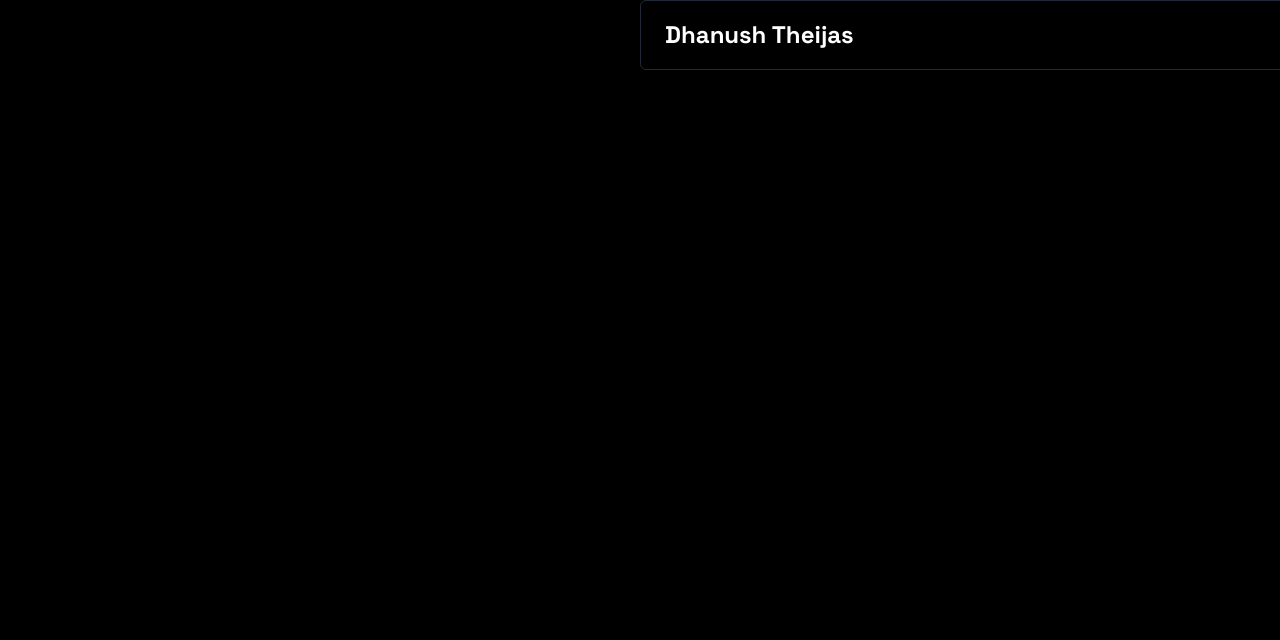
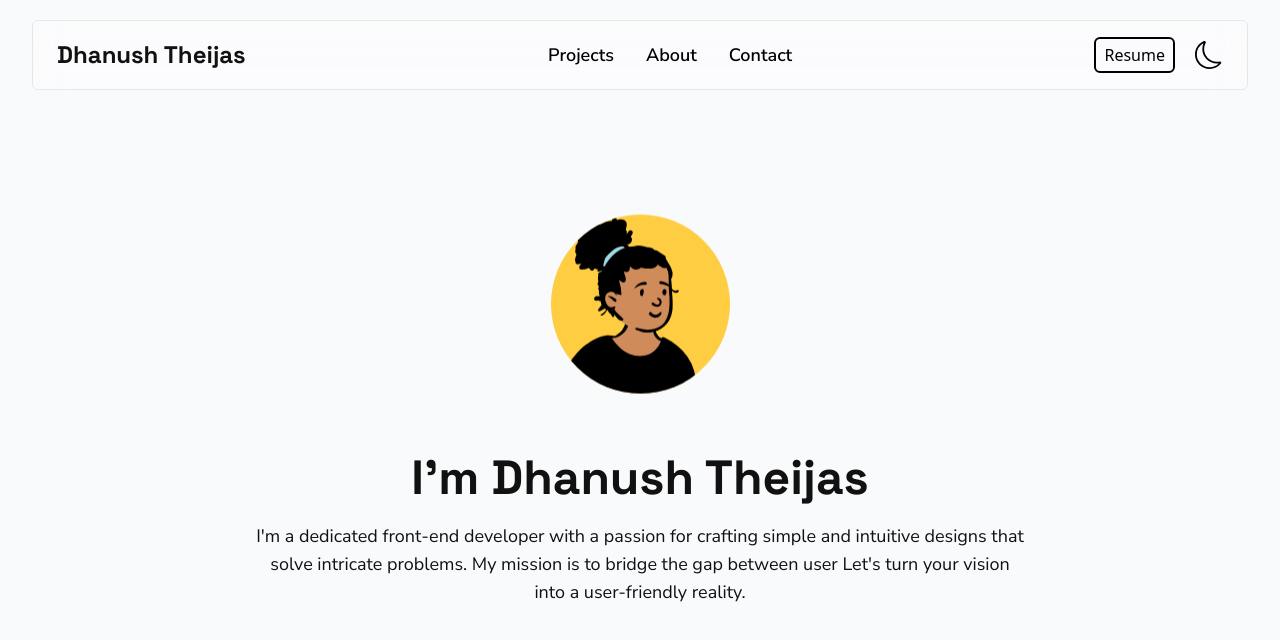
Before and after one commit to dhanushtheijas08/react-portfolio, a React (Vite) app: page / in a window 1280 px wide. Shown: the top 640 px of the page. Built offline with nearby package versions, Linux system fonts and the light colour scheme.

Commit message:
Update NavBar component with new features and styles

```diff
--- a/src/components/NavBar.jsx
+++ b/src/components/NavBar.jsx
@@ -21,7 +21,7 @@ const animateVariants = {
   }),
 };
 
-function NavItem({ item, index }) {
+function NavItem({ item, index, activeLink, setActiveLink }) {
   return (
     <motion.li
       variants={animateVariants}
@@ -29,9 +29,16 @@ function NavItem({ item, index }) {
       whileInView="animate"
       viewport={{ once: true }}
       custom={index}
-      className={`transition-colors duration-200 py-2 px-3 cursor-pointer`}
+      className={`transition-colors relative duration-200 py-2 px-3 cursor-pointer hover:text-gray-700 group `}
+      onClick={() => setActiveLink(index)}
     >
       <a href={`#${item.path}`}>{item.name}</a>
+      {activeLink === index && (
+        <motion.div
+          layoutId="underline"
+          className="absolute w-1/2 h-0.5 bg-gray-800 dark:bg-white left-1/4"
+        ></motion.div>
+      )}
     </motion.li>
   );
 }
@@ -59,7 +66,9 @@ function ResumeButton() {
 
 export default function NavBar() {
   const [shouldVisible, setShouldVisible] = useState(true);
+  const [activeLink, setActiveLink] = useState(null);
   const { scrollY } = useScroll();
+  console.log(activeLink);
 
   useMotionValueEvent(scrollY, "change", (latest) =>
     latest < scrollY.getPrevious()
@@ -83,7 +92,13 @@ export default function NavBar() {
   ];
 
   const renderList = data.map((item, index) => (
-    <NavItem key={item.name} item={item} index={index} />
+    <NavItem
+      key={item.name}
+      item={item}
+      index={index}
+      activeLink={activeLink}
+      setActiveLink={setActiveLink}
+    />
   ));
 
   return (
@@ -93,15 +108,17 @@ export default function NavBar() {
         hidden: { y: "-150%", transition: { type: "just" } },
       }}
       animate={shouldVisible ? "visible" : "hidden"}
-      className="flex z-10 centered-div fixed w-[95%] justify-between items-center border border-gray-200 rounded-md dark:border-gray-800 bg-white dark:bg-black bg-opacity-30 dark:bg-opacity-30 backdrop-filter backdrop-saturate-150 backdrop-blur-lg px-1 py-3"
+      className="flex z-10 w-[95%] fixed justify-between items-center border border-gray-200 rounded-md dark:border-gray-800 bg-white dark:bg-black bg-opacity-30 dark:bg-opacity-30 backdrop-filter backdrop-saturate-150 backdrop-blur-lg px-1 py-3"
     >
       <Logo forNavBar />
 
       <ul className="flex gap-2 items-center text-lg font-nunito font-semibold dark:text-white">
         {renderList}
+      </ul>
+      <div className="flex">
         <ResumeButton />
         <Switch />
-      </ul>
+      </div>
     </motion.nav>
   );
 }
--- a/src/index.css
+++ b/src/index.css
@@ -8,12 +8,3 @@
     backdrop-filter : blur(10px);
     -webkit-backdrop-filter: blur(10px);
 }
-body {
-    width: 100%;
-    height: 100vh;
-}
-.centered-div {
-    position: fixed;
-    left: 50%;
-    transform: translateX(-50%);
-}
--- a/src/pages/Home.jsx
+++ b/src/pages/Home.jsx
@@ -1,26 +1,55 @@
 import React from "react";
 import NavBar from "../components/NavBar";
 import ProfilePic from "../ui/ProfilePic";
+import { motion } from "framer-motion";
 
 export default function Home() {
   return (
-    <div className="bg-gray-50 h-[200vh] dark:bg-black">
-      <NavBar />
+    <div className="bg-gray-50 h-[200vh] dark:bg-black py-5">
+      <header className="flex justify-center">
+        <NavBar />
+      </header>
+
+      <main className="h-screen flex flex-col justify-center items-center">
+        <ProfilePic />
+        {/* <h2 className="text-xl font-Space">Hi I'm Dhanush Theijas</h2>
+   <h1 className="text-6xl text-center max-w-2xl font-Space font-bold text-dark-black dark:text-white">
+     Crafting Digital Magic, Pixel by Pixel
+   </h1> */}
+        <motion.h2
+          variants={{
+            hidden: { opacity: 0, y: 30 },
+            visible: { opacity: 1, y: 0 },
+          }}
+          initial="hidden"
+          animate="visible"
+          transition={{
+            duration: 0.5,
+            delay: 0.05,
+          }}
+          className="mt-10 font-bold dark:text-white text-dark-black text-5xl font-Space"
+        >
+          I'm Dhanush Theijas
+        </motion.h2>
+        <motion.p
+          variants={{
+            hidden: { opacity: 0, y: 35 },
+            visible: { opacity: 1, y: 0 },
+          }}
+          initial="hidden"
+          animate="visible"
+          transition={{
+            duration: 0.5,
+            delay: 0.05 * 2,
+          }}
+          className="mt-5 dark:text-white text-dark-black text-lg font-nunito max-w-3xl text-center"
+        >
+          I'm a dedicated front-end developer with a passion for crafting simple
+          and intuitive designs that solve intricate problems. My mission is to
+          bridge the gap between user Let's turn your vision into a
+          user-friendly reality.
+        </motion.p>
+      </main>
     </div>
   );
 }
-
-// <main className="h-screen flex flex-col justify-center items-center">
-//   <ProfilePic />
-//   {/* <h2 className="text-xl font-Space">Hi I'm Dhanush Theijas</h2>
-//   <h1 className="text-6xl text-center max-w-2xl font-Space font-bold text-dark-black dark:text-white">
-//     Crafting Digital Magic, Pixel by Pixel
-//   </h1> */}
-//   <h2 className="text-5xl font-Space">I'm Dhanush Theijas</h2>
-//   <p className="text-lg font-nunito max-w-3xl text-center">
-//     I'm a dedicated front-end developer with a passion for crafting simple
-//     and intuitive designs that solve intricate problems. My mission is to
-//     bridge the gap between user Let's turn your vision into a
-//     user-friendly reality.
-//   </p>
-// </main>
--- a/src/ui/ProfilePic.jsx
+++ b/src/ui/ProfilePic.jsx
@@ -13,6 +13,7 @@ export default function ProfilePic() {
           ease: "easeInOut",
         },
       }}
+      viewport={{ once: true }}
       src={ProfilImage}
       alt="Profile Image"
       className="animate-lower-bounce"
--- /dev/null
+++ b/src/ui/StaggeredDropDown.jsx
@@ -0,0 +1,102 @@
+import {
+  FiEdit,
+  FiChevronDown,
+  FiTrash,
+  FiShare,
+  FiPlusSquare,
+} from "react-icons/fi";
+import { motion } from "framer-motion";
+import { useState } from "react";
+
+const StaggeredDropDown = () => {
+  const [open, setOpen] = useState(false);
+
+  return (
+    <div className="p-8 pb-56 flex items-center justify-center bg-white">
+      <motion.div animate={open ? "open" : "closed"} className="relative">
+        <button
+          onClick={() => setOpen((pv) => !pv)}
+          className="flex items-center gap-2 px-3 py-2 rounded-md text-indigo-50 bg-indigo-500 hover:bg-indigo-500 transition-colors"
+        >
+          <span className="font-medium text-sm">Post actions</span>
+          <motion.span variants={iconVariants}>
+            <FiChevronDown />
+          </motion.span>
+        </button>
+
+        <motion.ul
+          initial={wrapperVariants.closed}
+          variants={wrapperVariants}
+          style={{ originY: "top", translateX: "-50%" }}
+          className="flex flex-col gap-2 p-2 rounded-lg bg-white shadow-xl absolute top-[120%] left-[50%] w-48 overflow-hidden"
+        >
+          <Option setOpen={setOpen} Icon={FiEdit} text="Edit" />
+          <Option setOpen={setOpen} Icon={FiPlusSquare} text="Duplicate" />
+          <Option setOpen={setOpen} Icon={FiShare} text="Share" />
+          <Option setOpen={setOpen} Icon={FiTrash} text="Remove" />
+        </motion.ul>
+      </motion.div>
+    </div>
+  );
+};
+
+const Option = ({ text, Icon, setOpen }) => {
+  return (
+    <motion.li
+      variants={itemVariants}
+      onClick={() => setOpen(false)}
+      className="flex items-center gap-2 w-full p-2 text-xs font-medium whitespace-nowrap rounded-md hover:bg-indigo-100 text-slate-700 hover:text-indigo-500 transition-colors cursor-pointer"
+    >
+      <motion.span variants={actionIconVariants}>
+        <Icon />
+      </motion.span>
+      <span>{text}</span>
+    </motion.li>
+  );
+};
+
+export default StaggeredDropDown;
+
+const wrapperVariants = {
+  open: {
+    scaleY: 1,
+    transition: {
+      when: "beforeChildren",
+      staggerChildren: 0.1,
+    },
+  },
+  closed: {
+    scaleY: 0,
+    transition: {
+      when: "afterChildren",
+      staggerChildren: 0.1,
+    },
+  },
+};
+
+const iconVariants = {
+  open: { rotate: 180 },
+  closed: { rotate: 0 },
+};
+
+const itemVariants = {
+  open: {
+    opacity: 1,
+    y: 0,
+    transition: {
+      when: "beforeChildren",
+    },
+  },
+  closed: {
+    opacity: 0,
+    y: -15,
+    transition: {
+      when: "afterChildren",
+    },
+  },
+};
+
+const actionIconVariants = {
+  open: { scale: 1, y: 0 },
+  closed: { scale: 0, y: -7 },
+};
--- a/src/ui/Switch.jsx
+++ b/src/ui/Switch.jsx
@@ -2,7 +2,7 @@ import { BsMoon, BsSun } from "react-icons/bs";
 import React, { useState, useEffect } from "react";
 
 export default function Switch() {
-  const [theme, setTheme] = useState("dark");
+  const [theme, setTheme] = useState("light");
 
   const toggleTheme = () => {
     setTheme((prevTheme) => (prevTheme === "dark" ? "light" : "dark"));
```
